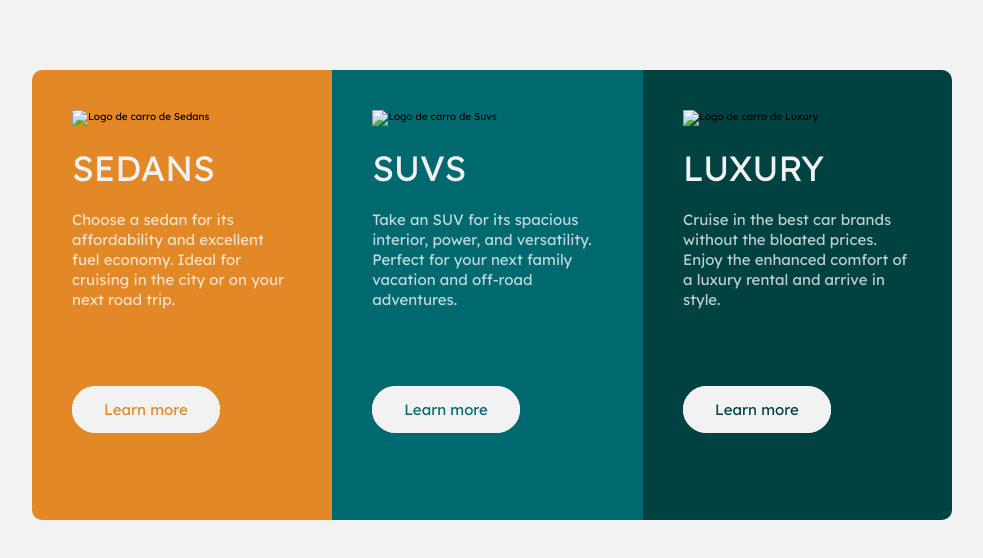
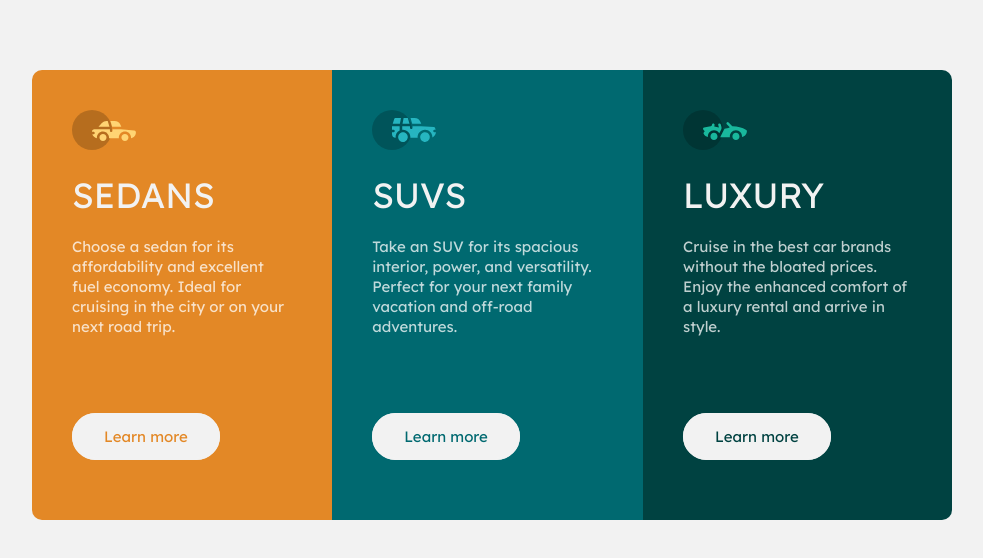
Before and after one commit to tanami-alt/Three-Cards, a plain HTML site: page index.html in a window 1280 px wide. Shown: the whole page, without its empty margins (148-1131 px from the left). Drawn offline with Linux system fonts and the light colour scheme.

Commit message:
Add files via upload

```diff
--- a/index.html
+++ b/index.html
@@ -6,24 +6,24 @@
     <title>Cards</title>
     <link rel="stylesheet" href="styles.css">
     <link href="https://fonts.googleapis.com/css2?family=Lexend+Deca&display=swap" rel="stylesheet">
-    <link rel="shortcut icon" href="assets/favicon-32x32.png" type="image/x-icon">
+    <link rel="shortcut icon" href="favicon-32x32.png" type="image/x-icon">
 </head>
 <body>
     <main>
         <div class="sedans">
-            <img src="assets/icon-sedans.svg" alt="Logo de carro de Sedans">
+            <img src="icon-sedans.svg" alt="Logo de carro de Sedans">
             <h1>SEDANS</h1>
             <p>Choose a sedan for its affordability and excellent fuel economy. Ideal for cruising in the city or on your next road trip.</p>
             <a href="#" class="button">Learn more</a>
         </div>
         <div class="suvs">
-            <img src="assets/icon-suvs.svg" alt="Logo de carro de Suvs">
+            <img src="icon-suvs.svg" alt="Logo de carro de Suvs">
             <h1>SUVS</h1>
             <p>Take an SUV for its spacious interior, power, and versatility. Perfect for your next family vacation and off-road adventures.</p>
             <a href="#" class="button">Learn more</a>
         </div>
         <div class="luxury">
-            <img src="assets/icon-luxury.svg" alt="Logo de carro de Luxury">
+            <img src="icon-luxury.svg" alt="Logo de carro de Luxury">
             <h1>LUXURY</h1>
             <p>Cruise in the best car brands without the bloated prices. Enjoy the enhanced comfort of a luxury rental and arrive in style.</p>
             <a href="#" class="button">Learn more</a>
```
